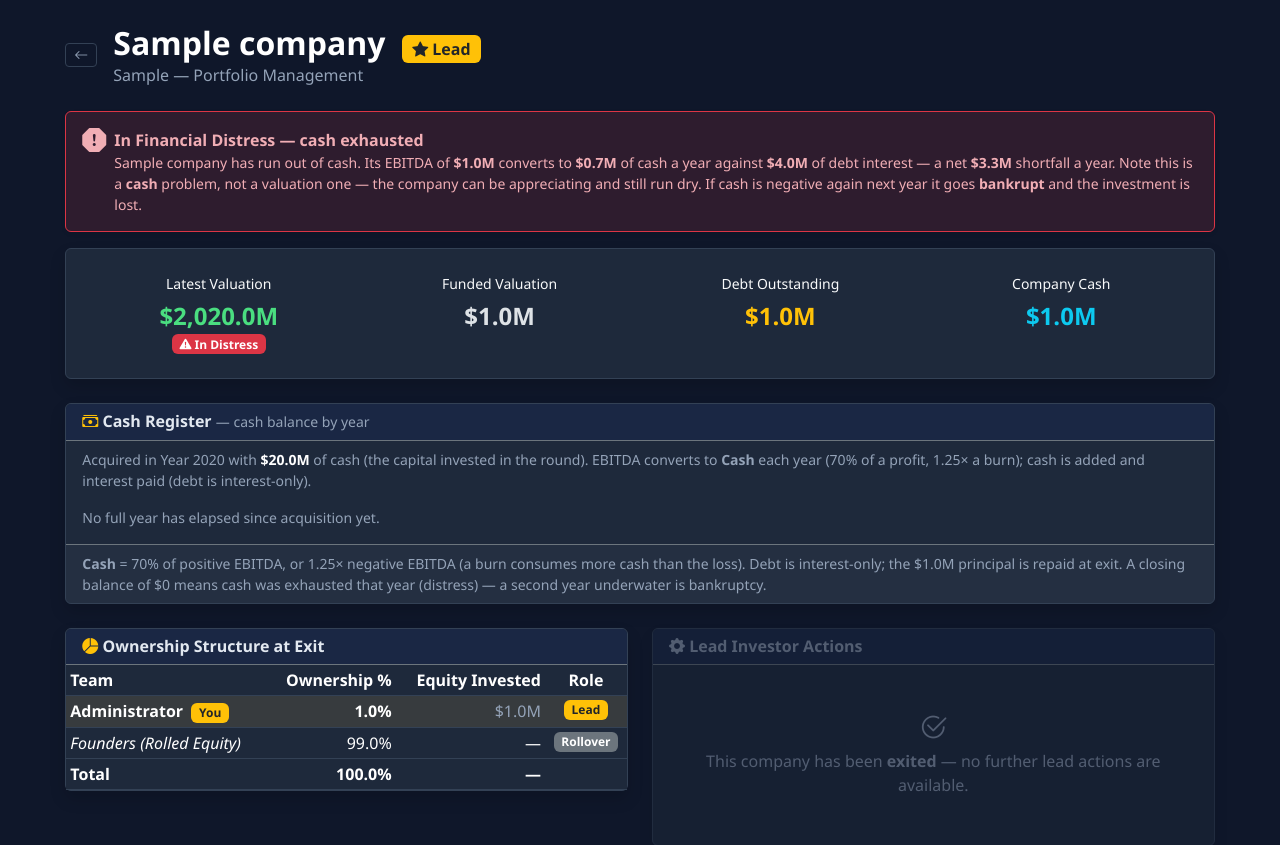
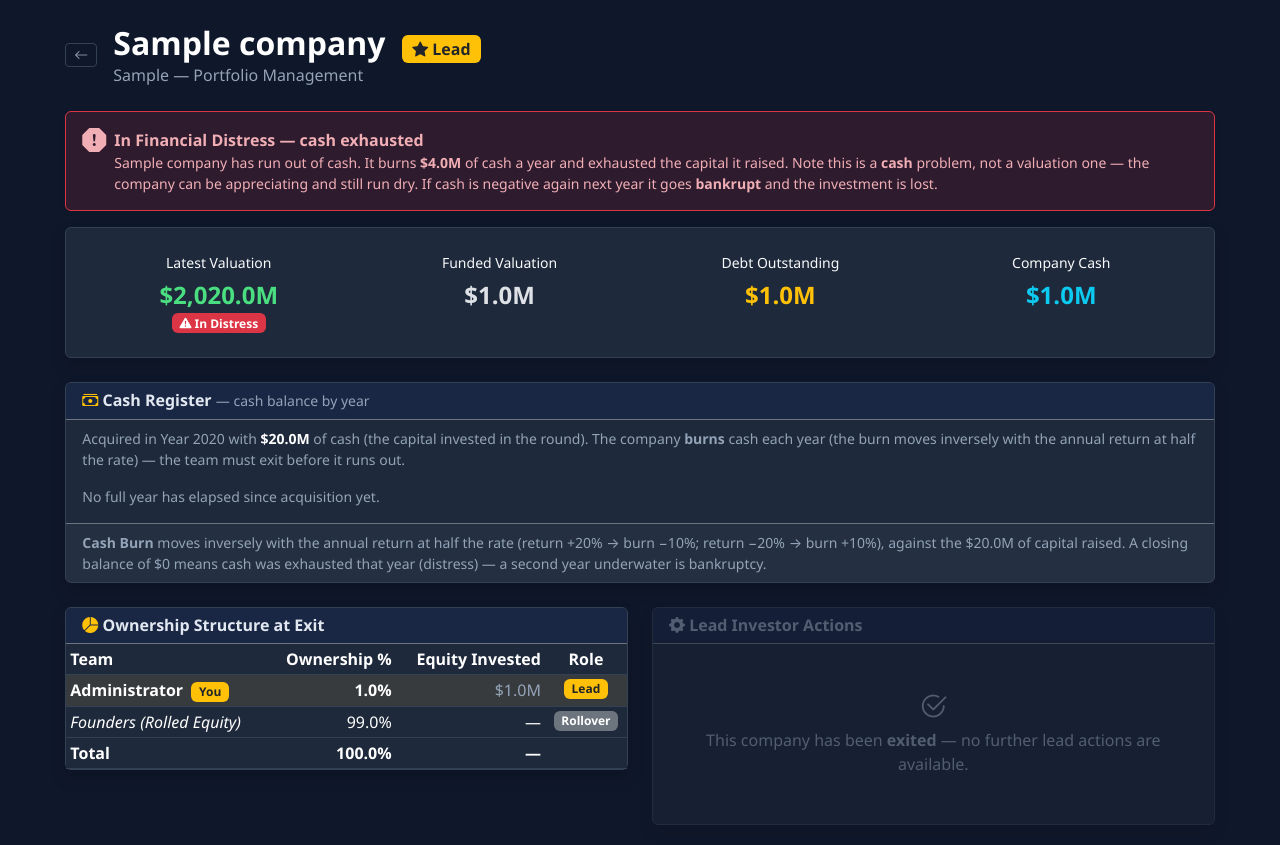
Before and after one commit to 081602/simulategp, a Flask app: page /portfolio/company/1 in a window 1280 px wide. Shown: the part 81-926 px from the top of the page. Run offline with Flask 3, Linux system fonts and the light colour scheme; a user stored in the database is signed in; tables that the repository leaves empty hold one stand-in row (values such as "Sample post"); some libraries are stand-ins or nearby versions.

Commit message:
Venture burn rate moves inversely with the annual return (half-rate)
Each crank a venture company's burn updates by burn * (1 - 0.5 * return),
floored at $0: a +20% year cuts the burn 10%, a -20% year raises it 10%. Good
performance extends runway, bad performance accelerates bankruptcy. The per-year
burn is recorded (new year_burns JSON column) so the cash register shows the
evolving burn; the footnote explains the rule. Mature (EBITDA-to-cash) unchanged.

Co-Authored-By: Claude Opus 4.8 (1M context) <noreply@anthropic.com>

```diff
--- a/app.py
+++ b/app.py
@@ -857,32 +857,42 @@ def portfolio_company(company_id):
             prev = v
 
     # Cash register: a running balance by year, mirroring the cash engine.
-    # Opening = capital invested (venture) or $0 (cash-free buyout); each year
-    # adds EBITDA and subtracts interest-only debt interest, clamped at $0 on
-    # cash exhaustion (which flags distress). One row per year that has rolled.
+    # Opening = capital invested (venture) or $0 (cash-free buyout). MATURE adds
+    # EBITDA-converted cash and subtracts debt interest; VENTURE just burns its
+    # annual burn rate. Clamped at $0 on cash exhaustion (flags distress).
+    is_buyout = company.stage == 'mature'
     cash_register = []
     register_start = 0.0
     if company.year_funded and company.funded_valuation:
-        is_buyout = company.stage == 'mature'
         register_start = 0.0 if is_buyout else \
             (deal.total_equity_invested or 0.0) + (deal.debt_amount or 0.0)
         annual_interest = (company.debt_outstanding or 0.0) * (company.debt_interest_rate or 0.0)
+        burn = company.annual_burn_rate or 0.0
         bal = register_start
         for row in val_history:
-            # EBITDA recorded for that year (it evolves with the return). Legacy
-            # deals cranked before per-year tracking fall back to current EBITDA.
-            ebitda_y = company.get_year_ebitda(row['year'])
-            if ebitda_y is None:
-                ebitda_y = company.ltm_ebitda or 0.0
-            cash_y = ebitda_to_cash(ebitda_y)  # EBITDA -> cash (70% / 1.25x)
             opening = bal
-            raw_close = opening + cash_y - annual_interest
+            if is_buyout:
+                # EBITDA recorded for that year (evolves with the return); legacy
+                # rows fall back to current EBITDA.
+                ebitda_y = company.get_year_ebitda(row['year'])
+                if ebitda_y is None:
+                    ebitda_y = company.ltm_ebitda or 0.0
+                cash_y = ebitda_to_cash(ebitda_y)
+                raw_close = opening + cash_y - annual_interest
+                rowdata = {'ebitda': ebitda_y, 'cash': cash_y, 'interest': annual_interest}
+            else:
+                # Venture: burn cash. Burn evolves each year (recorded per year);
+                # legacy rows fall back to the current burn rate.
+                burn_y = company.get_year_burn(row['year'])
+                if burn_y is None:
+                    burn_y = burn
+                raw_close = opening - burn_y
+                rowdata = {'burn': burn_y}
             distressed = raw_close < 0
             closing = max(0.0, raw_close)
-            cash_register.append({'year': row['year'], 'opening': opening,
-                                  'ebitda': ebitda_y, 'cash': cash_y,
-                                  'interest': annual_interest,
-                                  'closing': closing, 'distressed': distressed})
+            rowdata.update({'year': row['year'], 'opening': opening,
+                            'closing': closing, 'distressed': distressed})
+            cash_register.append(rowdata)
             bal = closing
 
     return render_template('portfolio/company.html',
--- a/game_logic.py
+++ b/game_logic.py
@@ -263,16 +263,23 @@ def run_phase2_crank(game: Game):
         new_val = base_val * multiple
         company.set_year_val(year, max(0.0, new_val))
 
-        # EBITDA moves with this year's return (sign-aware): a positive return
-        # pushes EBITDA toward profit (a burn shrinks), a negative return deepens
-        # it. So profits grow with the company and losing companies bleed more.
-        # EBITDA is then converted to CASH (70% of a profit, 1.25x a burn) and
-        # that cash accrues to the balance before debt service.
-        if company.ltm_ebitda is not None:
-            annual_return = multiple - 1.0
-            company.ltm_ebitda = company.ltm_ebitda + annual_return * abs(company.ltm_ebitda)
-            company.set_year_ebitda(year, company.ltm_ebitda)
-            company.company_funds += ebitda_to_cash(company.ltm_ebitda)
+        # Cash flow into the balance:
+        #  - MATURE: EBITDA moves with the year's return (sign-aware) and is
+        #    converted to cash (60% of a profit). Profits grow with the company.
+        #  - VENTURE: no EBITDA-to-cash; the company burns cash. The burn moves
+        #    INVERSELY with the return at half the rate (return +20% -> burn -10%,
+        #    return -20% -> burn +10%), floored at $0. Then it burns that amount.
+        annual_return = multiple - 1.0
+        if company.stage == 'mature':
+            if company.ltm_ebitda is not None:
+                company.ltm_ebitda = company.ltm_ebitda + annual_return * abs(company.ltm_ebitda)
+                company.set_year_ebitda(year, company.ltm_ebitda)
+                company.company_funds += ebitda_to_cash(company.ltm_ebitda)
+        else:
+            company.annual_burn_rate = max(
+                0.0, (company.annual_burn_rate or 0.0) * (1 - 0.5 * annual_return))
+            company.set_year_burn(year, company.annual_burn_rate)
+            company.company_funds -= company.annual_burn_rate
 
         # Debt service: INTEREST ONLY (bullet loan). The principal does not
         # amortize — it stays outstanding for the life of the hold and is repaid
--- a/templates/portfolio/company.html
+++ b/templates/portfolio/company.html
@@ -19,8 +19,9 @@
       </div>
     </div>
 
-    {# Annual figures for the distress banner. Cash = EBITDA converted (70% of a
-       profit, 1.25x a burn); net = cash less interest-only interest. #}
+    {# Annual figures for the distress banner. Mature converts EBITDA to cash;
+       venture burns its annual burn rate. #}
+    {% set is_buyout = company.stage == 'mature' %}
     {% set ebitda = company.ltm_ebitda or 0 %}
     {% set cash = company.annual_operating_cash %}
     {% set interest = (company.debt_outstanding or 0) * (company.debt_interest_rate or 0) %}
@@ -32,11 +33,16 @@
       <div>
         <div class="fw-bold">In Financial Distress &mdash; cash exhausted</div>
         <div class="small">
-          {{ company.name }} has run out of cash. Its EBITDA of
-          <strong>${{ "{:,.1f}M".format(ebitda) }}</strong> converts to
+          {{ company.name }} has run out of cash.
+          {% if is_buyout %}
+          Its EBITDA of <strong>${{ "{:,.1f}M".format(ebitda) }}</strong> converts to
           <strong>${{ "{:,.1f}M".format(cash) }}</strong> of cash a year{% if interest %} against
           <strong>${{ "{:,.1f}M".format(interest) }}</strong> of debt interest{% endif %}{% if net_cf < 0 %}
           &mdash; a net <strong>${{ "{:,.1f}M".format(-net_cf) }}</strong> shortfall a year{% endif %}.
+          {% else %}
+          It burns <strong>${{ "{:,.1f}M".format(company.annual_burn_rate or 0) }}</strong> of cash a year and
+          exhausted the capital it raised.
+          {% endif %}
           Note this is a <strong>cash</strong> problem, not a valuation one &mdash; the company can be appreciating and still
           run dry. If cash is negative again next year it goes <strong>bankrupt</strong> and the investment is lost.
         </div>
@@ -225,8 +231,7 @@
         <div class="px-3 pt-2 small text-secondary">
           Acquired in Year {{ company.year_funded }} with
           <strong class="text-white">${{ "{:,.1f}M".format(register_start) }}</strong> of cash
-          {% if company.stage == 'mature' %}(cash-free buyout &mdash; starts at $0, lives off earnings){% else %}(the capital invested in the round){% endif %}.
-          EBITDA converts to <strong>Cash</strong> each year (70% of a profit, 1.25&times; a burn); cash is added and interest paid (debt is interest-only).
+          {% if is_buyout %}(cash-free buyout &mdash; starts at $0, lives off earnings). EBITDA converts to <strong>Cash</strong> each year (60% of a profit) and interest is paid (debt is interest-only).{% else %}(the capital invested in the round). The company <strong>burns</strong> cash each year (the burn moves inversely with the annual return at half the rate) &mdash; the team must exit before it runs out.{% endif %}
         </div>
         {% if cash_register %}
         <table class="table table-dark table-sm mb-0 align-middle">
@@ -234,9 +239,13 @@
             <tr>
               <th>Year</th>
               <th class="text-end">Opening Cash</th>
+              {% if is_buyout %}
               <th class="text-end">EBITDA</th>
               <th class="text-end">Cash</th>
               <th class="text-end">Interest</th>
+              {% else %}
+              <th class="text-end">Cash Burn</th>
+              {% endif %}
               <th class="text-end">Closing Cash</th>
             </tr>
           </thead>
@@ -245,9 +254,13 @@
             <tr>
               <td>Year {{ r.year }}{% if r.distressed %} <span class="badge bg-danger">distress</span>{% endif %}</td>
               <td class="text-end text-secondary">${{ "{:,.1f}M".format(r.opening) }}</td>
+              {% if is_buyout %}
               <td class="text-end {% if r.ebitda < 0 %}text-danger{% else %}text-light{% endif %}">{% if r.ebitda < 0 %}&minus;${{ "{:,.1f}M".format(-r.ebitda) }}{% else %}${{ "{:,.1f}M".format(r.ebitda) }}{% endif %}</td>
               <td class="text-end {% if r.cash < 0 %}text-danger{% else %}text-success{% endif %}">{% if r.cash < 0 %}&minus;${{ "{:,.1f}M".format(-r.cash) }}{% else %}+${{ "{:,.1f}M".format(r.cash) }}{% endif %}</td>
               <td class="text-end {% if r.interest > 0 %}text-danger{% else %}text-secondary{% endif %}">{% if r.interest > 0 %}&minus;${{ "{:,.1f}M".format(r.interest) }}{% else %}&mdash;{% endif %}</td>
+              {% else %}
+              <td class="text-end text-danger">&minus;${{ "{:,.1f}M".format(r.burn) }}</td>
+              {% endif %}
               <td class="text-end fw-bold {% if r.closing <= 0 %}text-danger{% else %}text-white{% endif %}">${{ "{:,.1f}M".format(r.closing) }}</td>
             </tr>
             {% endfor %}
@@ -258,8 +271,14 @@
         {% endif %}
       </div>
       <div class="card-footer border-secondary text-secondary small">
-        <strong>Cash</strong> = 70% of positive EBITDA, or 1.25&times; negative EBITDA (a burn consumes more cash than the loss).
+        {% if is_buyout %}
+        <strong>Cash</strong> = 60% of positive EBITDA, or 1.25&times; negative EBITDA.
         {% if company.debt_outstanding and company.debt_outstanding > 0 %}Debt is interest-only; the ${{ "{:,.1f}M".format(company.debt_outstanding) }} principal is repaid at exit.{% endif %}
+        {% else %}
+        <strong>Cash Burn</strong> moves inversely with the annual return at half the rate
+        (return +20% &rarr; burn &minus;10%; return &minus;20% &rarr; burn +10%), against the
+        ${{ "{:,.1f}M".format(register_start) }} of capital raised.
+        {% endif %}
         A closing balance of $0 means cash was exhausted that year (distress) &mdash; a second year underwater is bankruptcy.
       </div>
     </div>
--- a/test_setup.py
+++ b/test_setup.py
@@ -2,6 +2,7 @@ import os, sys, traceback
 
 sys.path.insert(0, os.path.dirname(__file__))
 from app import app, db, _BASE_DIR, Game, GameCompany, Team, Fund
+from models import starting_burn_rate
 import json
 from sqlalchemy import text
 
@@ -61,6 +62,8 @@ with app.test_request_context('/admin/setup', method='POST'):
                 ltm_ebitda_margin=cd.get('ltm_ebitda_margin'),
                 ltm_revenue=cd.get('ltm_revenue'),
                 ltm_ebitda=cd.get('ltm_ebitda'),
+                # Venture cash burn = funds sought / stage runway (mature = 0).
+                annual_burn_rate=starting_burn_rate(cd['stage'], cd['capital_requested']),
             )
             db.session.add(gc)
         print('Companies added to session', flush=True)
```
Also changed, not shown: models.py (+34 -6 lines).
